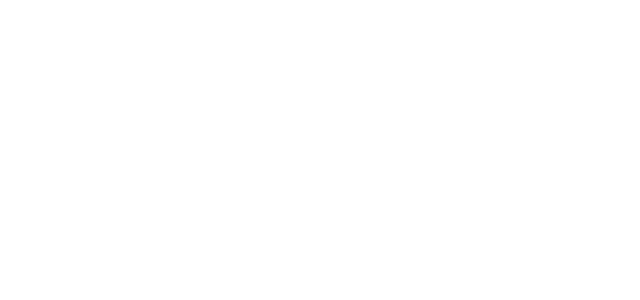
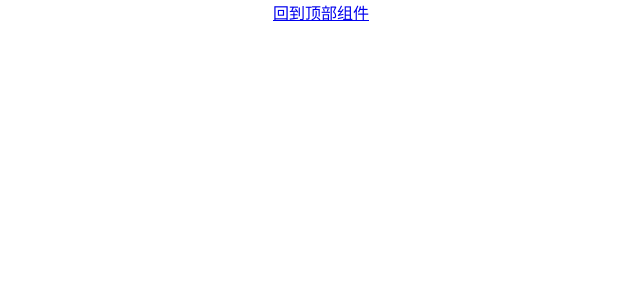
Before and after one commit to noiron/simple-react-components, a React (Create React App) app: page / in a window 1280 px wide. Shown: the top 300 px of the page, without its empty margins (319-959 px from the left). Built offline with nearby package versions, Linux system fonts and the light colour scheme.

Commit message:
加入展示路径

```diff
--- a/src/App.js
+++ b/src/App.js
@@ -8,7 +8,9 @@
   render() {
     return (
       <div className="App">
+
         <Router>
+          <Route path="/" exact component={Nav} />
           <Route path="/scroll-top" component={DemoScrollTop} />
         </Router>
       </div>
@@ -17,3 +19,9 @@
 }
 
 export default App;
+
+const Nav = () => {
+  return <div>
+    <Link to="/scroll-top">回到顶部组件</Link>
+  </div>
+}
```
